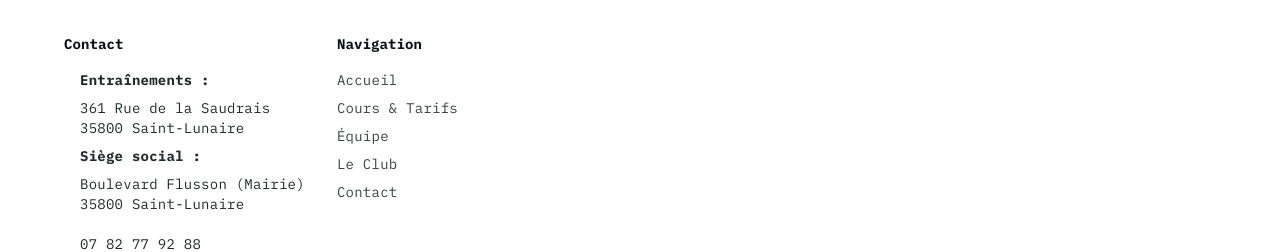
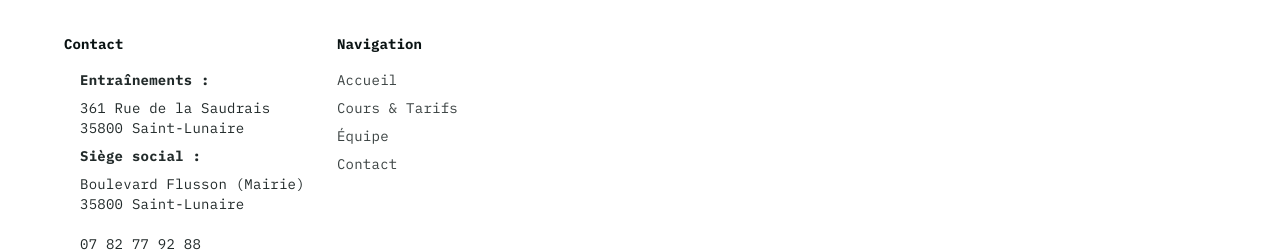
Before and after one commit to kevinbdx35/slamm_2, a React (Vite) app: page / in a window 1280 px wide. Shown: the part 3137-3389 px from the top of the page. Built offline with nearby package versions, Linux system fonts and the light colour scheme; some icons are missing.

Commit message:
mise à jour du footer

```diff
--- a/src/components/Footer.jsx
+++ b/src/components/Footer.jsx
@@ -122,7 +122,6 @@ const Footer = () => {
                 { to: '/', label: 'Accueil' },
                 { to: '/cours', label: 'Cours & Tarifs' },
                 { to: '/equipe', label: 'Équipe' },
-                { to: '/club', label: 'Le Club' },
                 { to: '/contact', label: 'Contact' },
               ].map((link) => (
                 <Link
```
